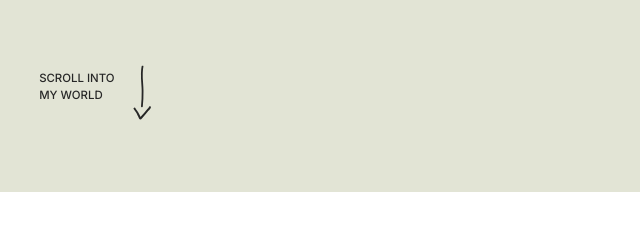
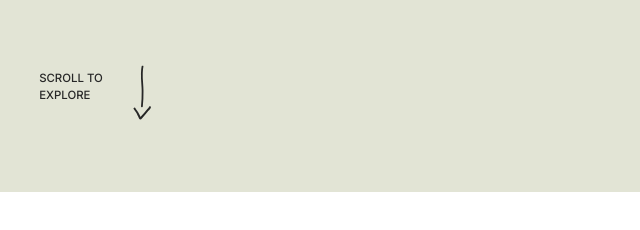
Before and after one commit to nikoleta-dimitrova/portfolio, a website built with Vite: page src/pages/index.html in a window 1280 px wide. Shown: the part 608-838 px from the top of the page, 0-640 px from the left. Built offline with nearby package versions, Linux system fonts and the light colour scheme; some packages are replaced by stand-ins of ours; files whose address does not match are found by name; a web font is replaced by a local one.

Commit message:
Added: scroll to explore button in landing

```diff
--- a/src/pages/index.html
+++ b/src/pages/index.html
@@ -53,7 +53,7 @@
           </div>
 
           <div class="scroll-landing">
-            <p>Scroll into my world</p>
+            <p>Scroll to explore</p>
             <img src="/assets/arrow-landing.svg" alt="" />
           </div>
         </section>
```
